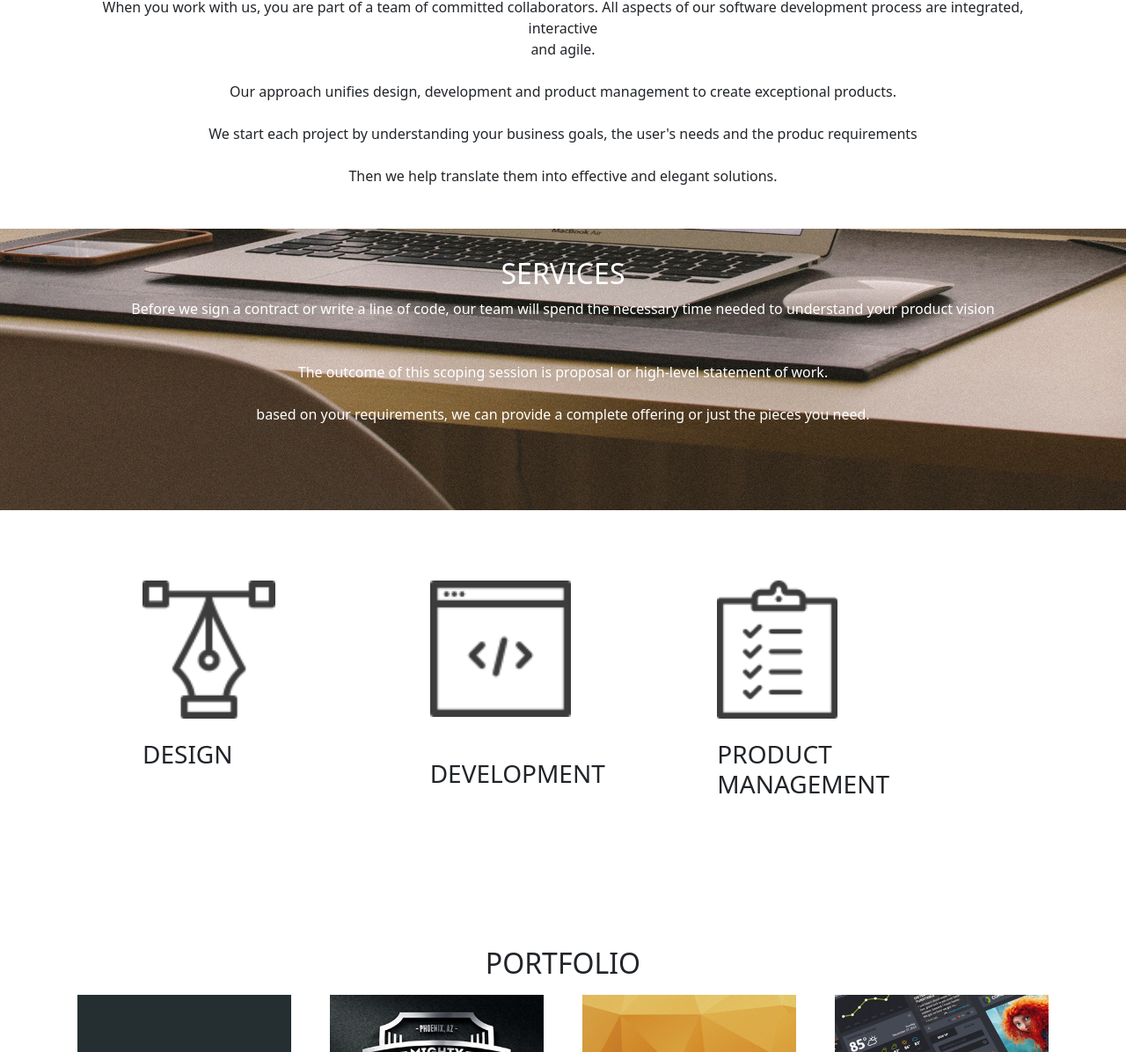
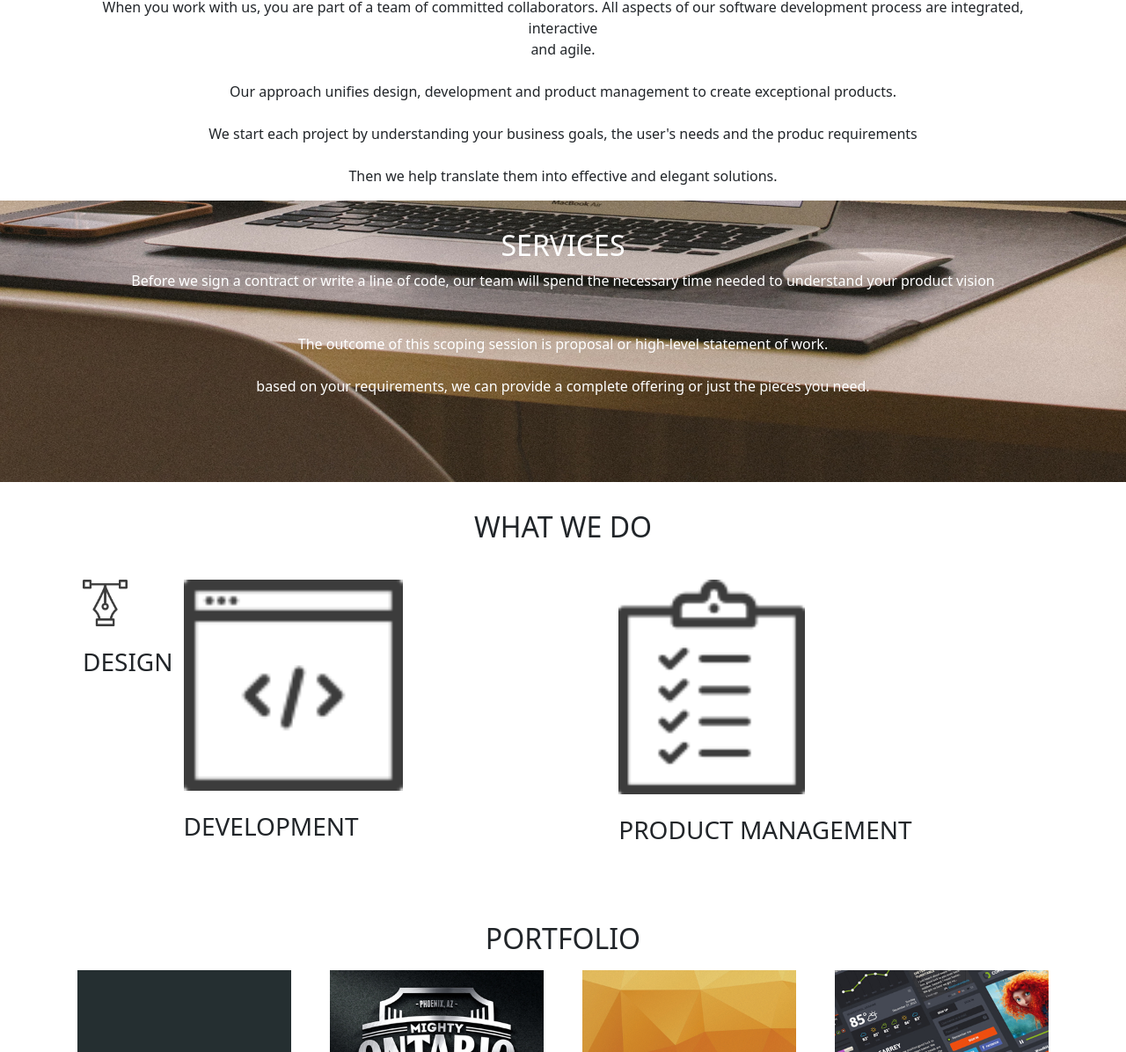
Before and after one commit to Apondi-Otieno/delanistudio, a plain HTML site: page index.html in a window 1280 px wide. Shown: the part 722-1918 px from the top of the page at 88% size. Drawn offline with nearby package versions, Linux system fonts and the light colour scheme.

Commit message:
this will add mouse click

```diff
--- a/index.html
+++ b/index.html
@@ -21,7 +21,8 @@
         <img src="images/assets/delanilogo.png" alt="logo">
         <h1> <br>WELCOME <br> <br> TO DELANI STUDIO</h1>
         <p>AMAZING PEOPLE ARE MAKING AMAZING DESIGNS IN A FUN ENVIRONMENT</p>
-
+        <br><br><br>
+<img src="images/icons/mouse_click.png" alt="mouse_click">
     </header>
     <!-- about us section -->
     <div class="container" id="about-us">
@@ -45,21 +46,28 @@
         </p>
     </div>
 
-    <div class="container" id="what-we-do">
-        <div class="container-fluid">
+    <div class="container">
+        <h2 id="text">WHAT WE DO</h2>
+
+        <div class="container" id="what-we-do">
+        <div class="flip-box-front">
             <img src="images/services/design_icon.png" width="50%" alt="design icon">
             <br><br>
             <h3>DESIGN</h3>
+            <div class="flip-box-back">
+
+            </div>
         </div>
         <div class="container">
             <img src="images/services/dev_icon.png" width="53%" alt="development icon">
-            <br><br><br>
+            <br><br>
             <h3>DEVELOPMENT</h3>
         </div>
         <div class="container">
             <img src="images/services/product_icon.png" width="45%" alt="product icon">
             <br><br>
             <h3>PRODUCT MANAGEMENT</h3>
+        </div>
         </div>
     </div>
 
--- a/style.css
+++ b/style.css
@@ -11,13 +11,18 @@ header {
 #what-we-do {
     display: flex;
     justify-content: space-evenly;
-    padding: 5rem;
+
 }
 #about-us {
   text-align: center;
-  padding: 2rem;
+  padding-top: 2rem;
 }
 
+
+#text {
+    text-align: center;
+    padding: 2rem;
+}
 #services {
   background-image: url(images/assets/delani3.jpg);
   background-size: cover;
```
Also changed, not shown: images/icons/mouse_click.png (added).
